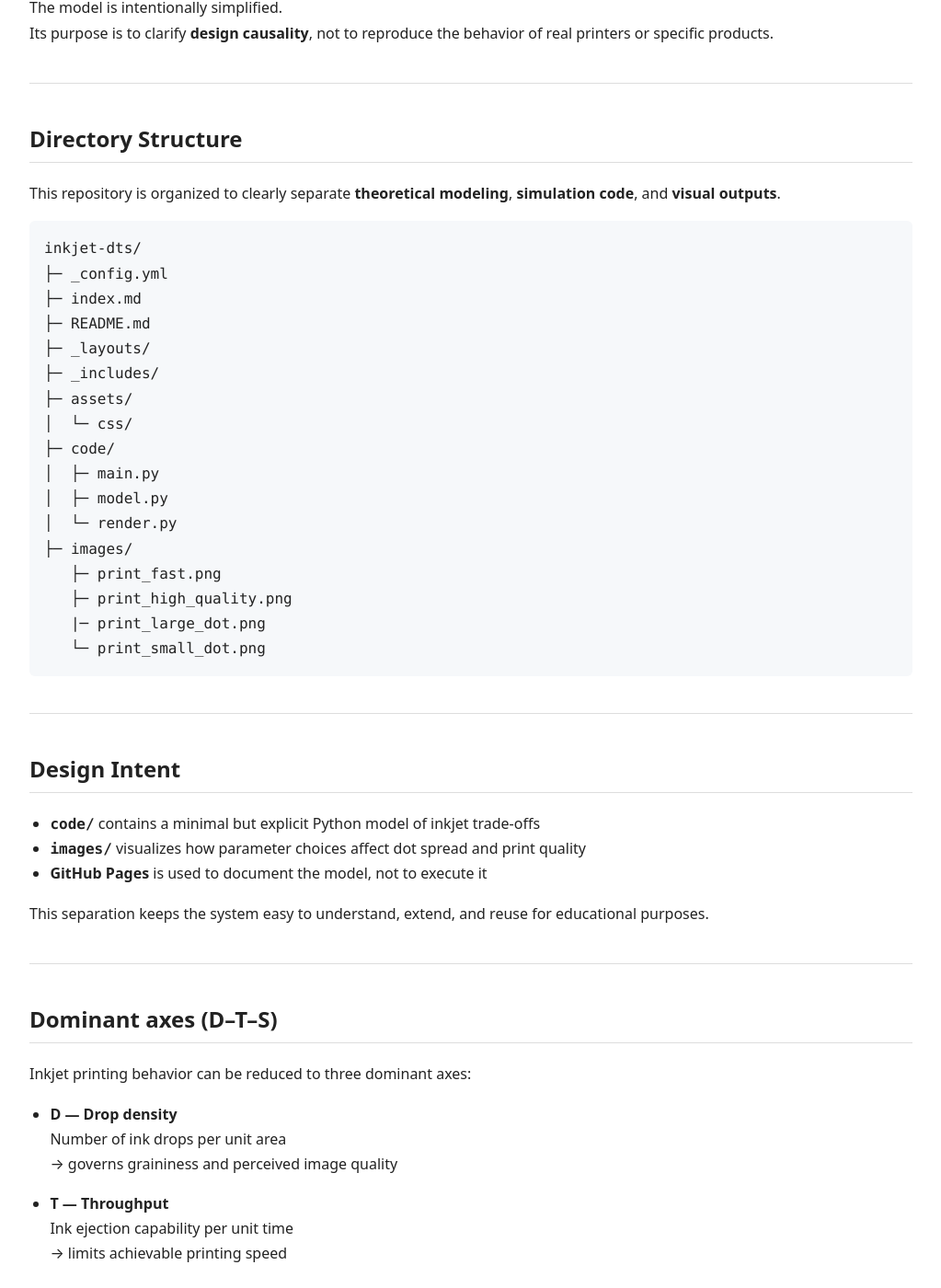
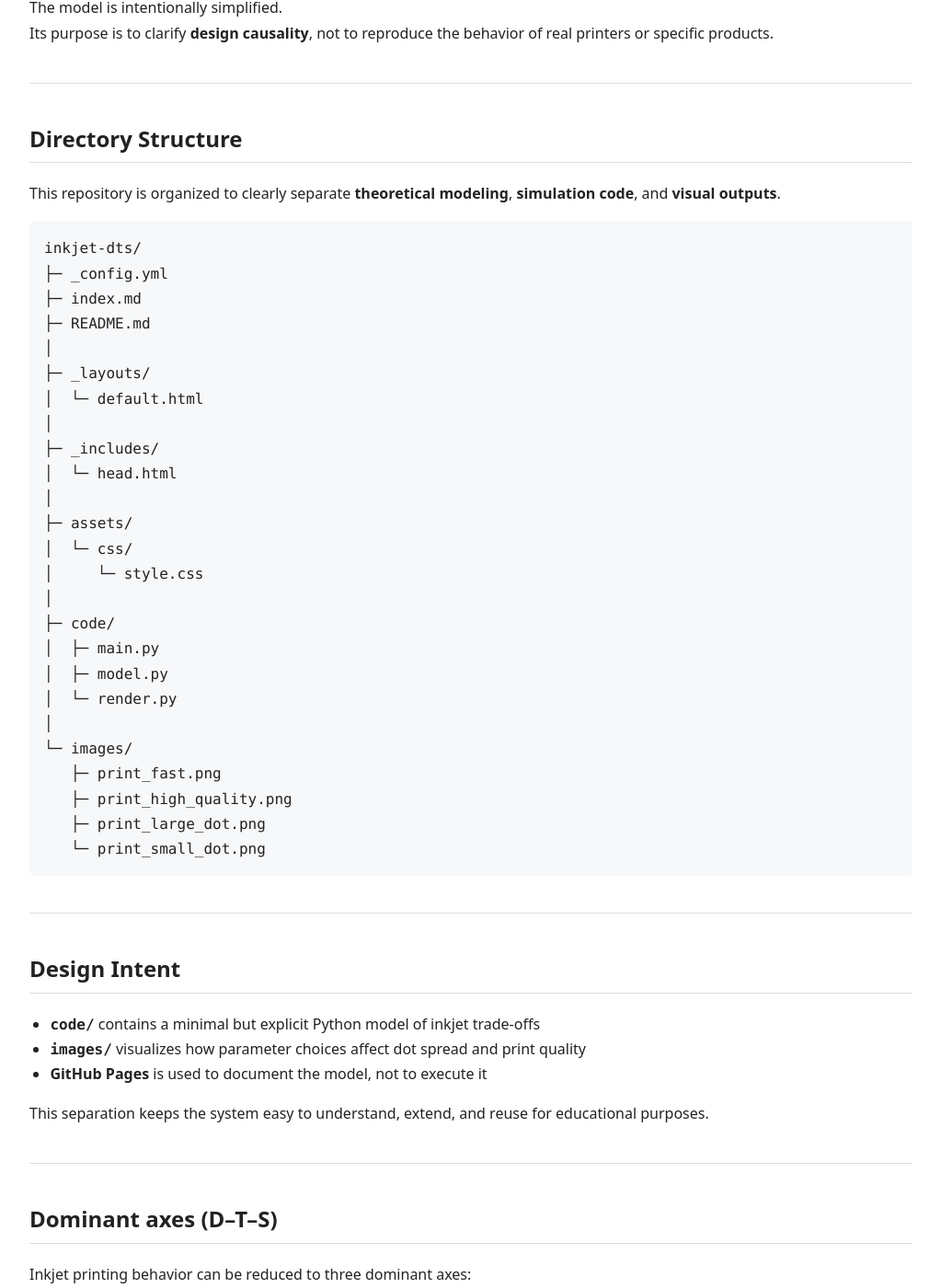
Before and after one commit to Samizo-AITL/inkjet-dts, a Jekyll site: the page built from index.md, in a window 1280 px wide and 1400 px high, scrolled down 692 px. Shown: the whole window at 92% size, without its empty margins (128-1151 px from the left). Built offline with Jekyll 4.4.1, drawn with Linux system fonts in a browser that asks for light colours.

Commit message:
Update index.md

````diff
--- a/index.md
+++ b/index.md
@@ -43,18 +43,26 @@ inkjet-dts/
 ├─ _config.yml
 ├─ index.md
 ├─ README.md
+│
 ├─ _layouts/
+│  └─ default.html
+│
 ├─ _includes/
+│  └─ head.html
+│
 ├─ assets/
 │  └─ css/
+│     └─ style.css
+│
 ├─ code/
 │  ├─ main.py
 │  ├─ model.py
 │  └─ render.py
-├─ images/
+│
+└─ images/
    ├─ print_fast.png
    ├─ print_high_quality.png
-   |─ print_large_dot.png
+   ├─ print_large_dot.png
    └─ print_small_dot.png
 ```
 
````
